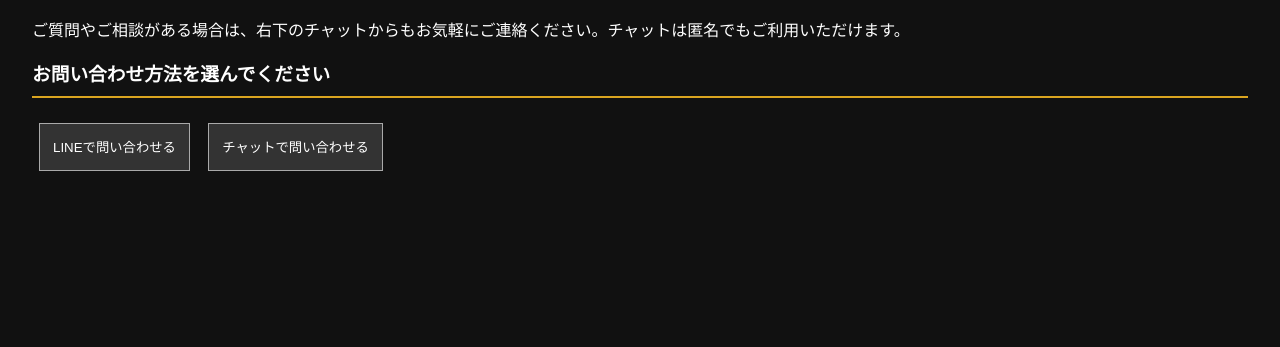
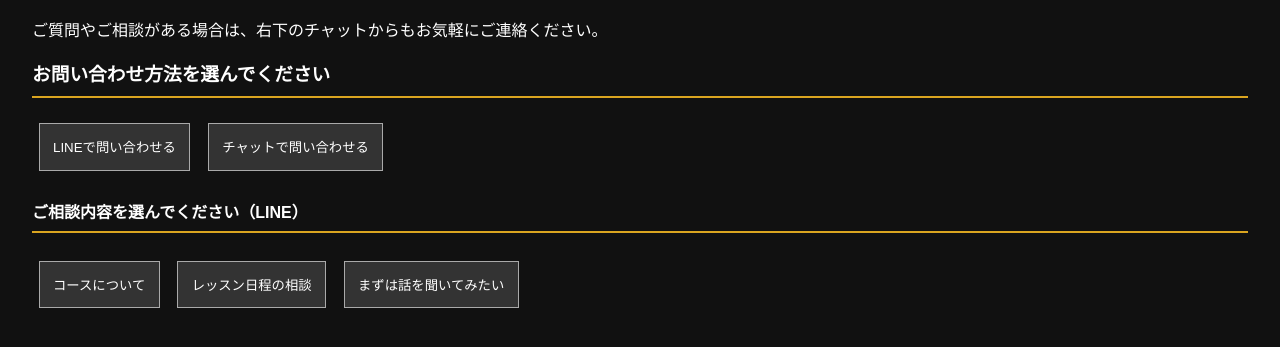
Before and after one commit to tamatibiman/massage-site, a plain HTML site: page contact.html in a window 1280 px wide. Both pictures are taken after a click on the button "LINEで問い合わせる". Shown: the part 249-596 px from the top of the page. Drawn offline with Linux system fonts and the light colour scheme.

Commit message:
Add files via upload

```diff
--- a/contact.html
+++ b/contact.html
@@ -20,7 +20,7 @@
   <main>
     <section>
       <h2>お問い合わせ</h2>
-      <p>ご質問やご相談がある場合は、右下のチャットからもお気軽にご連絡ください。チャットは匿名でもご利用いただけます。</p>
+      <p>ご質問やご相談がある場合は、右下のチャットからもお気軽にご連絡ください。</p>
     </section>
 
     <section>
@@ -30,8 +30,15 @@
         <button id="chat-btn">チャットで問い合わせる</button>
       </div>
 
+      <div id="line-options" class="hidden">
+        <h4>ご相談内容を選んでください（LINE）</h4>
+        <button onclick="goLine('コースについて相談したいです')">コースについて</button>
+        <button onclick="goLine('レッスン日程の相談がしたいです')">レッスン日程の相談</button>
+        <button onclick="goLine('まずは話を聞いてみたいです')">まずは話を聞いてみたい</button>
+      </div>
+
       <div id="chat-options" class="hidden">
-        <h4>ご相談内容を選んでください</h4>
+        <h4>ご相談内容を選んでください（チャット）</h4>
         <button onclick="setChatMessage('コースについて')">コースについて</button>
         <button onclick="setChatMessage('レッスン日程の相談')">レッスン日程の相談</button>
         <button onclick="setChatMessage('まずは話を聞いてみたい')">まずは話を聞いてみたい</button>
--- a/script.js
+++ b/script.js
@@ -1,10 +1,12 @@
 
 document.getElementById("chat-btn").addEventListener("click", function () {
   document.getElementById("chat-options").classList.remove("hidden");
+  document.getElementById("line-options").classList.add("hidden");
 });
 
 document.getElementById("line-btn").addEventListener("click", function () {
-  window.open("https://line.me/ja/", "_blank");
+  document.getElementById("line-options").classList.remove("hidden");
+  document.getElementById("chat-options").classList.add("hidden");
 });
 
 function setChatMessage(msg) {
@@ -13,3 +15,9 @@ function setChatMessage(msg) {
     $crisp.push(["do", "message:send", ["text", msg]]);
   }
 }
+
+function goLine(message) {
+  const encoded = encodeURIComponent(message);
+  const link = "https://line.me/ja/?text=" + encoded;
+  window.open(link, "_blank");
+}
--- a/style.css
+++ b/style.css
@@ -24,7 +24,8 @@ h2, h3, h4 {
   padding-bottom: 0.5em;
 }
 .cta-buttons button,
-#chat-options button {
+#chat-options button,
+#line-options button {
   display: inline-block;
   background-color: #333;
   color: #fff;
```
